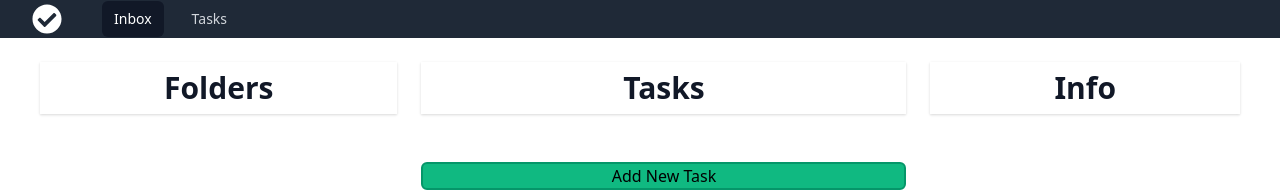
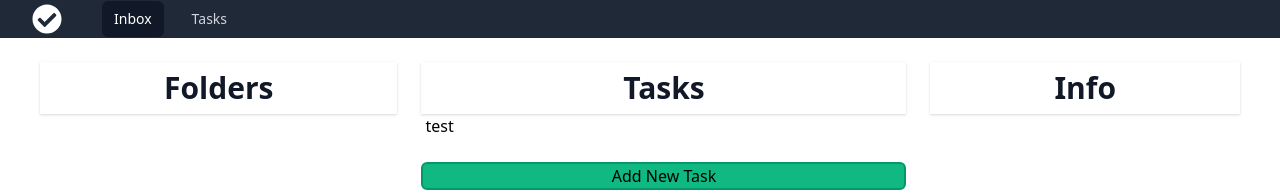
Before and after one commit to ChangedNameTo/open-gtd, a React (Create React App) app: page / in a window 1280 px wide. Shown: the top 196 px of the page. Built offline with nearby package versions, Linux system fonts and the light colour scheme.

Commit message:
Really working now :P

```diff
--- a/src/Components/AddNewTask/AddNewTaskSlice.js
+++ b/src/Components/AddNewTask/AddNewTaskSlice.js
@@ -5,7 +5,9 @@ export const taskListSlice = createSlice({
   initialState: ["test"],
   reducers: {
     addTask: (state, action) => {
-      state.tasks.push(action.payload);
+      console.log(action);
+      console.log(state);
+      state.push(action.payload);
     },
   },
 });
--- a/src/Components/Task.js
+++ b/src/Components/Task.js
@@ -2,7 +2,7 @@ function Task(props) {
   return (
     <div>
       <button class="w-full text-left hover:bg-gray-100 focus:bg-gray-200 rounded px-1">
-        {props.taskName}
+        {props.task}
       </button>
     </div>
   );
--- a/src/Components/TaskList.js
+++ b/src/Components/TaskList.js
@@ -10,7 +10,7 @@ function TaskList() {
 
   const taskList = () => {
     if (tasks) {
-      return tasks.map((task) => <Task task={task} />);
+      return tasks.map((task, index) => <Task task={task} key={index} />);
     }
   };
 
```
